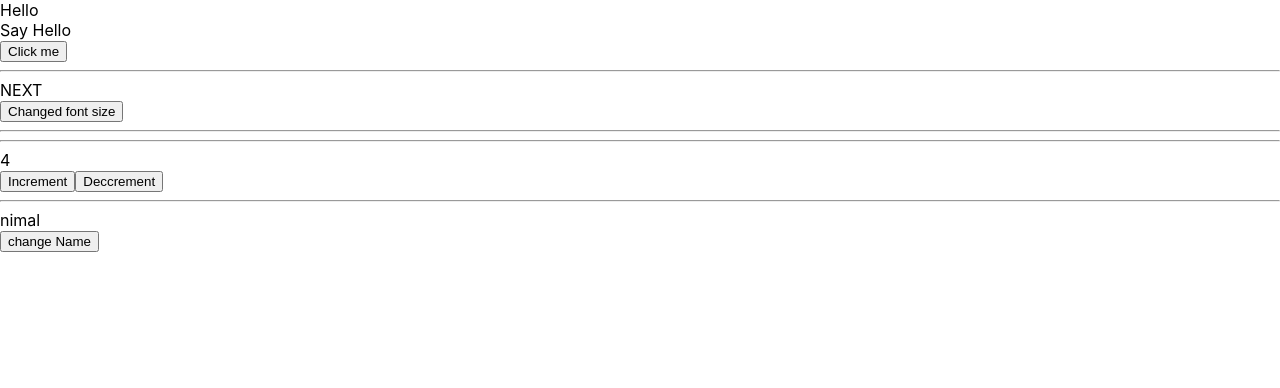
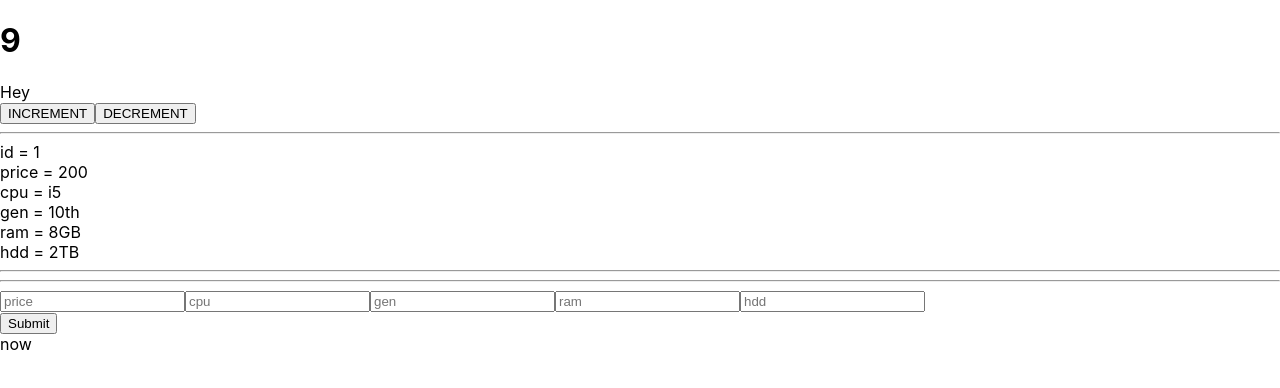
Before and after one commit to anupa47/TODO-List, a React (Create React App) app: page / in a window 1280 px wide. Shown: the top 388 px of the page. Built offline with nearby package versions, Linux system fonts and the light colour scheme.

Commit message:
prepare function react-redux

```diff
--- a/package.json
+++ b/package.json
@@ -3,6 +3,7 @@
   "version": "0.1.0",
   "private": true,
   "dependencies": {
+    "@reduxjs/toolkit": "^1.9.7",
     "@testing-library/jest-dom": "^5.17.0",
     "@testing-library/react": "^13.4.0",
     "@testing-library/user-event": "^13.5.0",
--- a/src/App.js
+++ b/src/App.js
@@ -1,10 +1,10 @@
-import React from "react";
+import React from "react"
 import Dashboard from "./Components/Dashboard"
 
 function App() {
   return (
     <Dashboard/>
-  );
+  )
 }
 
-export default App;
+export default App
--- a/src/Components/Dashboard.js
+++ b/src/Components/Dashboard.js
@@ -1,41 +1,28 @@
 import React from 'react'
 import "./dashboard.css"
 import { useDispatch, useSelector } from 'react-redux'
-import { nameChange, numberDecrement, numberIncrement } from '../store/reducers/number'
+import { decrement, increment, numberSliceSelector } from '../store/reducers/numberSlice'
+import LaptopComponent from './LaptopComponent'
+
+
 const Dashboard = () => {
 
-    const handleClick = () => {
-        document.getElementById('5').innerHTML = "You Changed Hello"
-    }
-
-    const handleClickcss = () => {
-        document.getElementById("6").style.fontSize = '30px'
-    }
-
-    const num = useSelector((store) => store.number)
-
-    const cha = useSelector((store) => store.alexa)
-
+    // const num = useSelector(numberSliceSelector)
+    // const num = useSelector((store) => store.numberSlice)
+    const num = useSelector(numberSliceSelector)
+    console.log(num)
     const dispatch = useDispatch()
 
     return (
         <div>
-            <div id='5'>Hello</div>
-            <div>Say Hello</div>
-            <div className='bulb'></div>
-            <button onClick={handleClick}>Click me</button>
+            {/* <div><h1>{num.number}</h1></div> */}
+            <div><h1>{num.number}</h1></div>
+            <div>Hey</div>
+            <button onClick={() => dispatch(increment(2))}>INCREMENT</button>
+            <button onClick={() => dispatch(decrement(5))}>DECREMENT</button>
             <div><hr /></div>
-            <div id='6'>NEXT</div>
-            <button onClick={handleClickcss}>Changed font size</button>
-            <div><hr /></div>
-            <div><hr /></div>
-            <div>{num}</div>
-
-            <button onClick={() => dispatch(numberIncrement())}>Increment</button>
-            <button onClick={() => dispatch(numberDecrement())}> Deccrement</button>
-            <div><hr /></div>
-            <div>{cha}</div>
-            <button onClick={() => dispatch(nameChange())}>change Name</button>
+            <div><LaptopComponent /></div>
+       <div>now</div>
         </div >
     )
 
--- /dev/null
+++ b/src/Components/LaptopComponent.js
@@ -0,0 +1,54 @@
+import React, { useRef } from 'react'
+import { useDispatch, useSelector } from 'react-redux'
+import { addLaptop } from '../store/reducers/laptopSlice'
+
+const LaptopComponent = () => {
+
+    const laptop = useSelector((store) => store.laptopSlice)
+
+    const dispatch = useDispatch()
+
+    const price = useRef()
+    const cpu = useRef()
+    const gen = useRef()
+    const ram = useRef()
+    const hdd = useRef()
+
+    const addLaptopHandle = () => {
+        dispatch(addLaptop(
+            price.current.value,
+            cpu.current.value,
+            gen.current.value,
+            ram.current.value,
+            hdd.current.value
+        ))
+    }
+
+    return (
+        <div>
+            <div>{laptop.map((ele, index) => (
+                <div key={index}>
+                    <div>id = {ele.id}</div>
+                    <div>price = {ele.price}</div>
+                    <div>cpu = {ele.spec.cpu}</div>
+                    <div>gen = {ele.spec.gen}</div>
+                    <div>ram = {ele.spec.ram}</div>
+                    <div>hdd = {ele.spec.hdd}</div>
+                    <div><hr /></div>
+                </div>
+            ))}
+            </div>
+            <div><hr /></div>
+            <div>
+                <input ref={price} type='text' placeholder='price' />
+                <input ref={cpu} type='text' placeholder='cpu' />
+                <input ref={gen} type='text' placeholder='gen' />
+                <input ref={ram} type='text' placeholder='ram' />
+                <input ref={hdd} type='text' placeholder='hdd' />
+            </div>
+            <button onClick={addLaptopHandle}>Submit</button>
+        </div>
+    )
+}
+
+export default LaptopComponent
--- /dev/null
+++ b/src/store/reducers/laptopSlice.js
@@ -0,0 +1,42 @@
+import { createSlice, nanoid } from "@reduxjs/toolkit";
+
+const initialState = [{
+    id: 1,
+    price: 200,
+    spec: {
+        cpu: 'i5',
+        gen: '10th',
+        ram: '8GB',
+        hdd: '2TB'
+    }
+}]
+
+const laptopSlice = createSlice({
+    name: 'laptop',
+    initialState,
+    reducers: {
+        addLaptop: {
+            reducer: (state, action) => {
+                state.push(action.payload)
+            },
+            prepare: (price, cpu, gen, ram, hdd) => {
+                return {
+                    payload: {
+                        id: nanoid(),
+                        price,
+                        spec: {
+                            cpu,
+                            gen,
+                            ram,
+                            hdd
+                        }
+                    }
+                }
+            }
+        }
+    }
+})
+
+export const { addLaptop } = laptopSlice.actions
+
+export default laptopSlice.reducer
--- a/src/store/reducers/number.js
+++ /dev/null
@@ -1,53 +0,0 @@
-const defaultState = {
-    number: 4,
-    alexa: 'nimal'
-}
-
-const numberActionTypes = {
-    INC: 'increment',
-    DEC: 'deccrement',
-    ALEX: 'changee'
-}
-
-export const numberIncrement = (payload = 1) => {
-    return {
-        type: numberActionTypes.INC,
-        payload
-    }
-}
-
-export const numberDecrement = (payload = 6) => ({
-    type: numberActionTypes.DEC,
-    payload
-})
-
-export const nameChange = (payload = 'anupa') => ({
-    type: numberActionTypes.ALEX,
-    payload
-})
-
-const reducer = (state = defaultState, { type, payload }) => {
-    if (type === numberActionTypes.INC) {
-        return {
-            ...defaultState,
-            number: state.number + payload
-        }
-    }
-    if (type === numberActionTypes.DEC) {
-        return {
-            ...defaultState,
-            number: state.number - payload
-        }
-    }
-    if (type === numberActionTypes.ALEX) {
-        return {
-            ...defaultState,
-            alexa: 'annn'
-        }
-    }
-
-
-    return state
-}
-
-export default reducer
--- /dev/null
+++ b/src/store/reducers/numberSlice.js
@@ -0,0 +1,33 @@
+import { createSlice } from "@reduxjs/toolkit";
+
+const initialState = {
+    number: 9,
+    computer: [4,56]
+}
+
+const reducerGen = (key = 'number', operator = '+') => {
+    if (operator === '+') {
+        return (state, action) => {
+            state[key] += action.payload
+        }
+    } else if (operator === '-') {
+        return (state, action) => {
+            state[key] -= action.payload
+        }
+    }
+}
+
+const numberSlice = createSlice({
+    name: 'number',
+    initialState,
+    reducers: {
+        increment: reducerGen(),
+        decrement: reducerGen('number', '-')
+    }
+
+})
+
+export const numberSliceSelector = (store) => store.numberSlice
+export const { increment, decrement } = numberSlice.actions
+
+export default numberSlice.reducer
--- a/src/store/store.js
+++ b/src/store/store.js
@@ -1,7 +1,12 @@
-import { createStore } from "redux"
-import reducer from "./reducers/number"
+import { configureStore } from "@reduxjs/toolkit"
+import numberSliceReducer from "./reducers/numberSlice"
+import laptopSliceReducer from "./reducers/laptopSlice"
 
-
-const store = createStore(reducer)
+const store = configureStore({
+    reducer: {
+        numberSlice: numberSliceReducer,
+        laptopSlice: laptopSliceReducer
+    }
+})
 
 export default store
```
Also changed, not shown: src/index.js (+5 -5 lines), src/Components/y.js (deleted), 1 other file (tests, documents, lock files or other folders).
